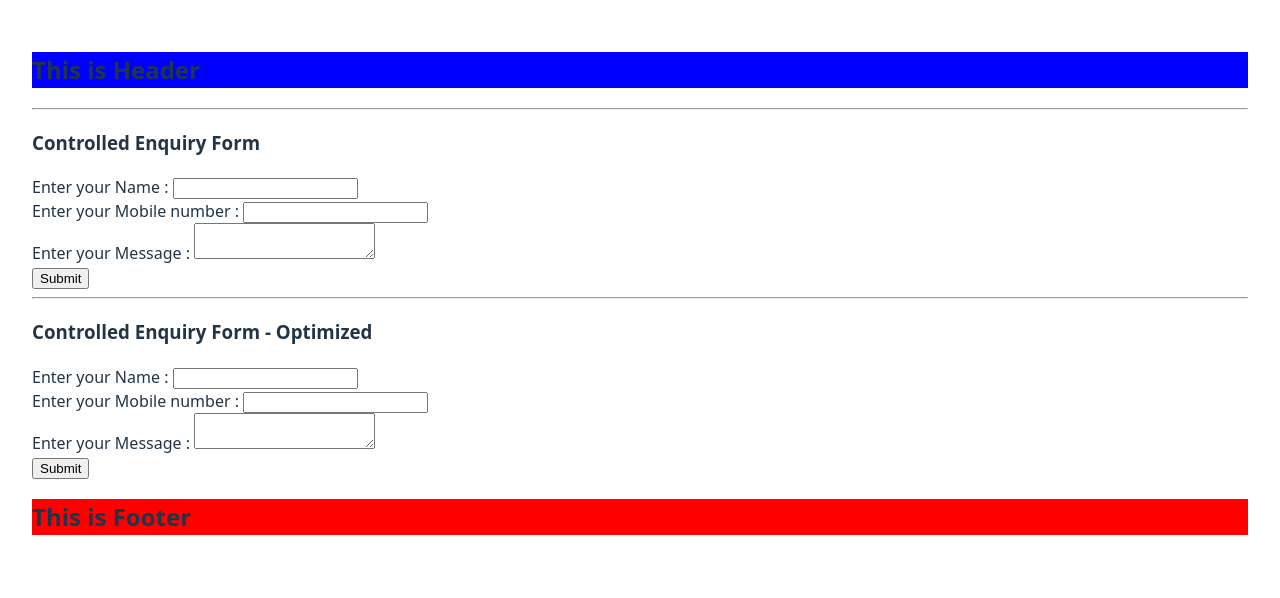
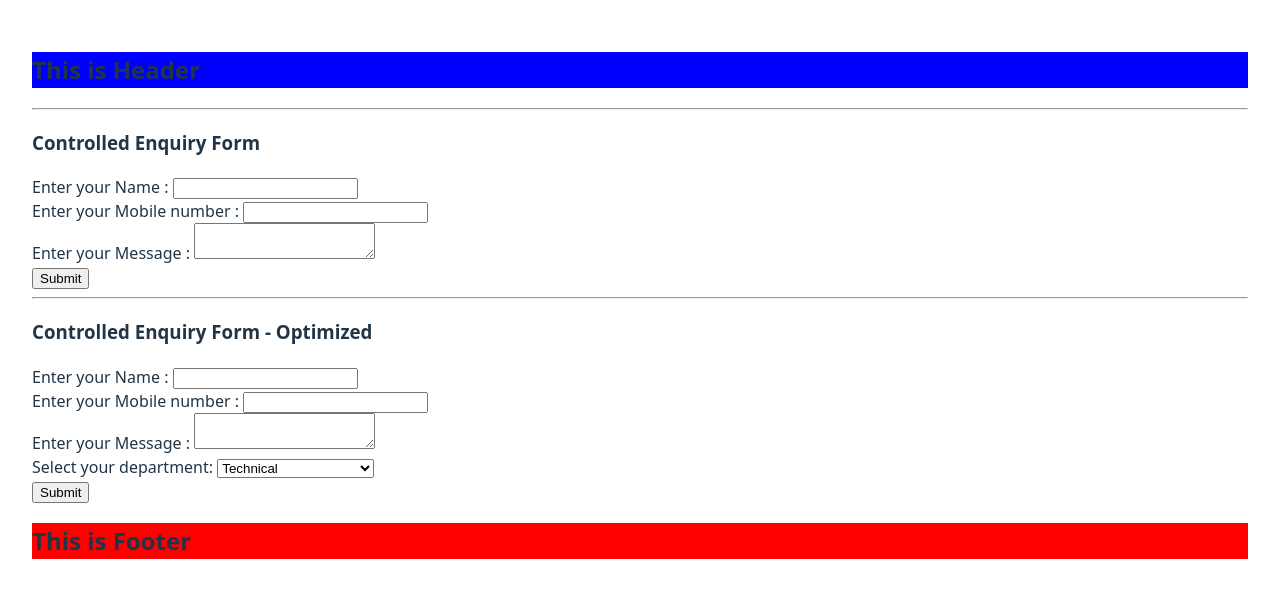
Before and after one commit to VinayChowdhary/Blogs-App---ReactJS, a React (Vite) app: page / in a window 1280 px wide. Shown: the top 598 px of the page. Built offline with nearby package versions, Linux system fonts and the light colour scheme.

Commit message:
31-07-Class-sync-V1.0-21:23

```diff
--- a/src/pages/Enquiry/EnquiryControlledOptimized.jsx
+++ b/src/pages/Enquiry/EnquiryControlledOptimized.jsx
@@ -13,6 +13,7 @@ const EnquiryControlledOptimized = () => {
     name: "",
     mobNo: "",
     message: "",
+    enquiryDept: "",
   });
   const [enquiryFormFieldsError, setEnquiryFormFieldsError] = useState({
     nameError: false,
@@ -20,6 +21,10 @@ const EnquiryControlledOptimized = () => {
     messageError: false,
   });
 
+  const onFormSubmit = (e) => {
+    e.preventDefault();
+    console.log(enquiryFormFields);
+  };
   const onNameChange = (e) => {
     console.log("Name change:", e.target.value);
     //max length 12 char
@@ -69,12 +74,16 @@ const EnquiryControlledOptimized = () => {
     }
   };
 
-  console.log(enquiryFormFields);
+  const onEnquiryDeptChange = (e) => {
+    console.log("On enquiry dept change", e.target.value);
+    setEnquiryFormFields({ ...enquiryFormFields, enquiryDept: e.target.value });
+  };
+
   return (
     <div>
       <hr />
       <h3>Controlled Enquiry Form - Optimized</h3>
-      <form onSubmit={() => {}}>
+      <form onSubmit={onFormSubmit}>
         <div>
           <label htmlFor="name">Enter your Name : </label>
           <input
@@ -133,6 +142,27 @@ const EnquiryControlledOptimized = () => {
           >
             The maximum allowed characters are 30
           </span>
+          <div>
+            <label htmlFor="enquiryDept">Select your department: </label>
+            <select
+              name="enquiryDept"
+              id="enquiryDept"
+              onChange={onEnquiryDeptChange}
+            >
+              <option value="TECH">Technical</option>
+              <option value="SALES">Sales</option>
+              <option value="OTHERS">Others(Please specify)</option>
+            </select>
+            <textarea
+              name="otherDept"
+              id="otherDept"
+              placeholder="Enter the department name"
+              style={{
+                display:
+                  enquiryFormFields.enquiryDept === "OTHERS" ? "block" : "none",
+              }}
+            ></textarea>
+          </div>
         </div>
         <input type="submit" name="" id="" /> <br />
         {/* <button type="submit">Submit Button</button> */}
```
